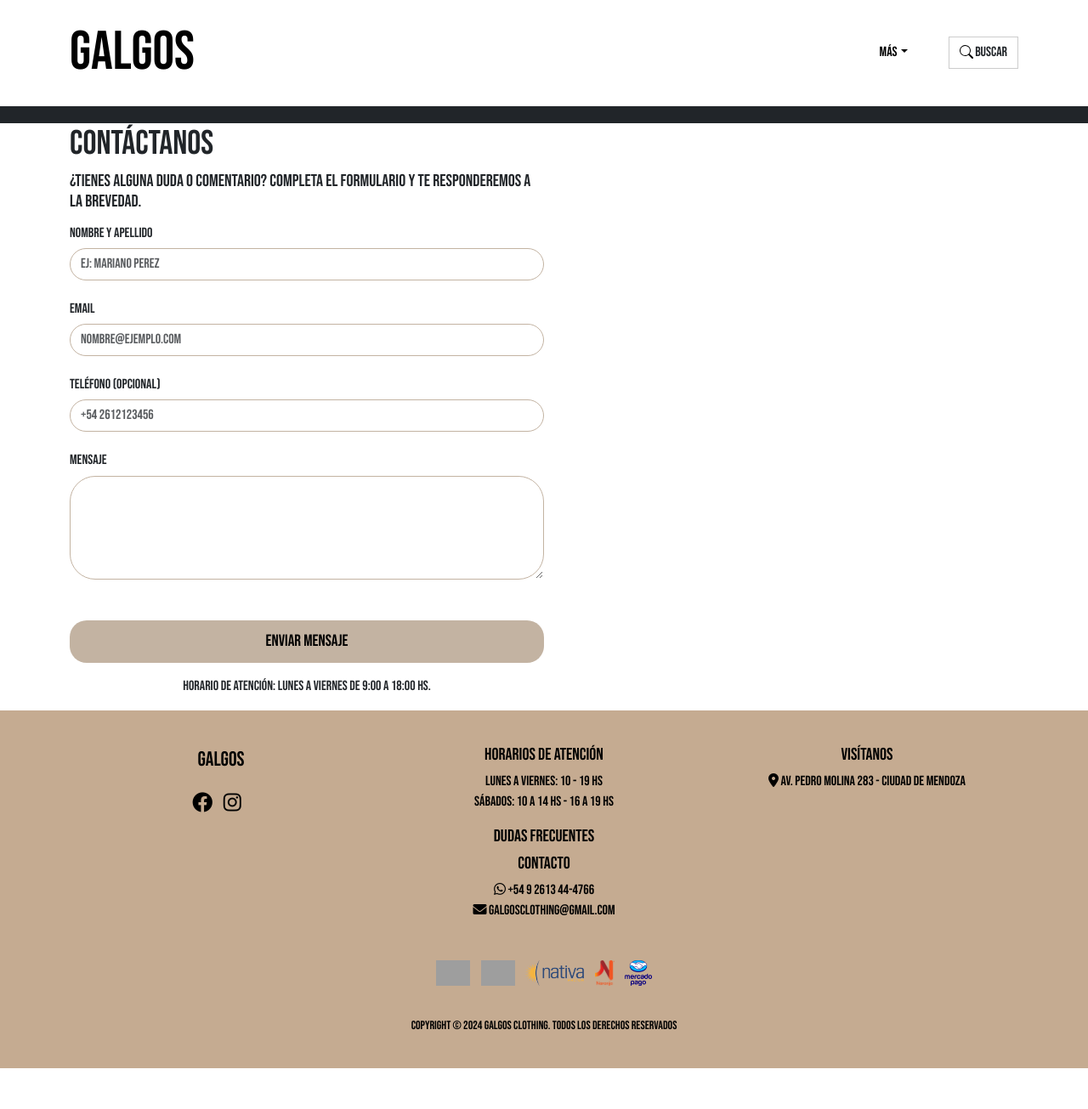
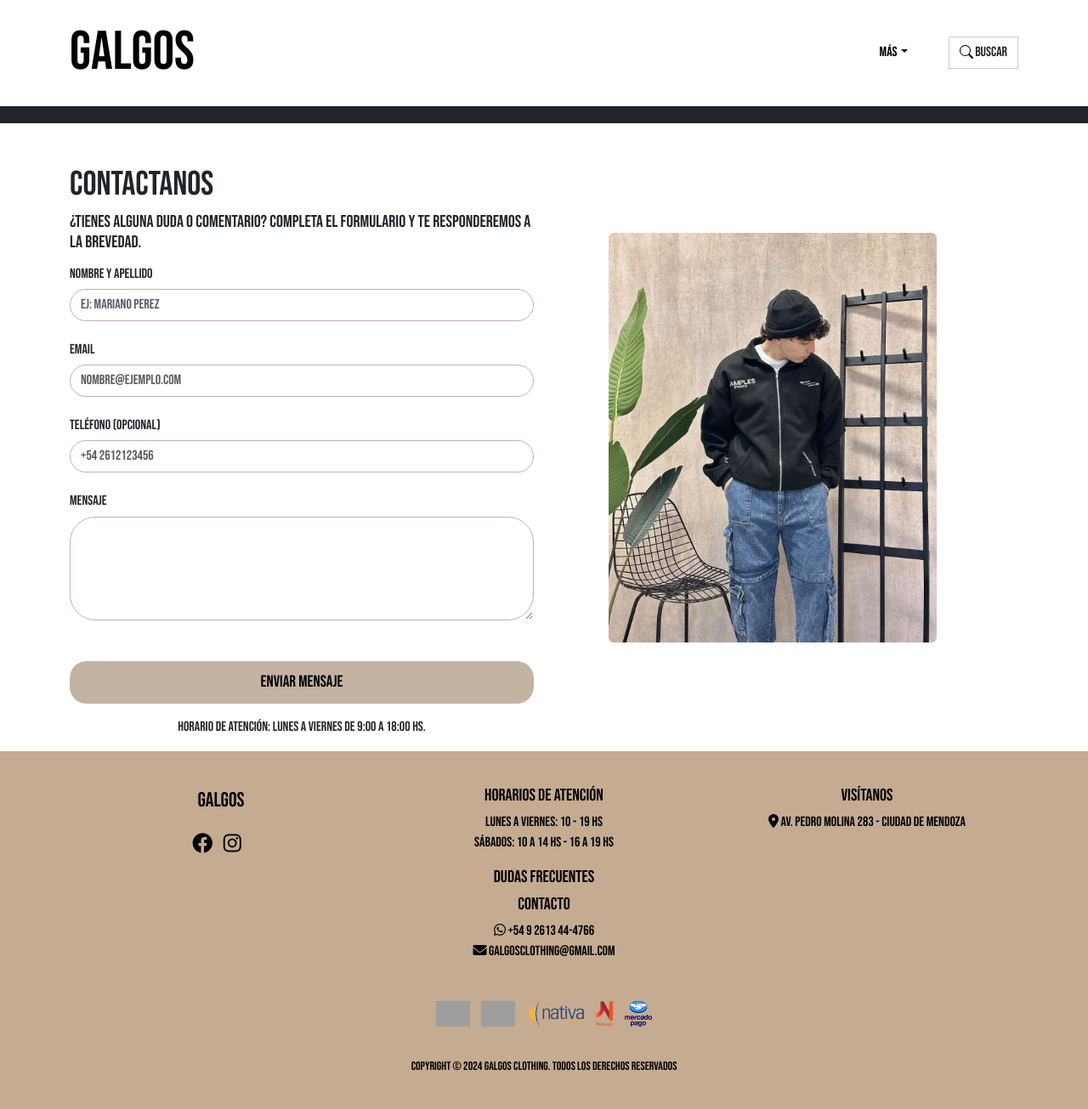
Before and after one commit to floradaro/railway2.0, a Flask app: page /contact_form.html in a window 1280 px wide. Shown: the whole page at 85% size. Before the commit the page ends 1257 px from the top, so only its background shows below. Run offline with Flask 3, Linux system fonts and the light colour scheme; some libraries are stand-ins or nearby versions; grey boxes are pictures that could not be loaded.

Commit message:
modifique templates

```diff
--- a/templates/base.html
+++ b/templates/base.html
@@ -45,6 +45,7 @@
                                     <a href="#" class="d-block mb-2 title2">→ Ver Todo</a>
                                     <a href="#" class="d-block mb-2 title2">→ Colección</a>-->
                                 <a href="../sizeTable" class="d-block mb-2 title2">→ Guía de talles</a>
+                                <a href="./contact_form.html" class="d-block mb-2 title2">→Contacto</a>
                                 {% if not session.get('logged_in') %}
                                 <a href="../login" class="d-block mb-2 title2">→ Iniciar Sesión</a>
                                 <a href="../signup" class="d-block mb-2 title2">→ Registrarse</a>
--- a/templates/contact_form.html
+++ b/templates/contact_form.html
@@ -45,6 +45,7 @@
                                     <a href="#" class="d-block mb-2 title2">→ Ver Todo</a>
                                     <a href="#" class="d-block mb-2 title2">→ Colección</a>-->
                                 <a href="./sizeTable" class="d-block mb-2 title2">→ Guía de talles</a>
+                                <a href="./contact_form.html" class="d-block mb-2 title2">→Contacto</a>
                                 {% if not session.get('logged_in') %}
                                 <a href="./login" class="d-block mb-2 title2">→ Iniciar Sesión</a>
                                 <a href="./signup" class="d-block mb-2 title2">→ Registrarse</a>
@@ -78,36 +79,36 @@
     </header>
 
     <main>
-        <section class="container ">
+       <section class="container">
+    <div class="row"> <!-- Añadimos una fila para crear 2 columnas -->
+        <div class="col-12 col-md-6"> <!-- Columna izquierda para el formulario -->
             <form id="contactForm">
-                <div class="col-9 col-md-6 col-lg-6 ">
-                    <h1 class="mb-2 text-dm-center">Contáctanos</h1>
+                <div class="col-12">
+                    <h1 class="mb-2 mt-5 text-dm-center">Contactanos</h1>
                     <h5 class="mb-4 mb-sm-3">
                         ¿Tienes alguna duda o comentario? Completa el formulario y te responderemos a la
                         brevedad.
                     </h5>
 
-
                     <div class="pb-3">
                         <h6>Nombre y Apellido</h6>
-                        <input type="text" class="form-control mb-2 input" id="fullname_form" name="fullname"
+                        <input type="text" class="form-control mb-2 input" id="fullname_form" name="fullname_form"
                             placeholder="Ej: Mariano Perez" required />
                     </div>
                     <div class="pb-3">
                         <h6>Email</h6>
-                        <input type="email" class="form-control mb-2 input" id="email_form" name="email"
+                        <input type="email" class="form-control mb-2 input" id="email_form" name="email_form"
                             placeholder="nombre@ejemplo.com" required />
                     </div>
                     <div class="pb-3">
                         <h6>Teléfono (Opcional)</h6>
-                        <input type="tel" class="form-control mb-2 input" id="phone_form" name="phone"
+                        <input type="tel" class="form-control mb-2 input" id="phone_form" name="phone_for"
                             placeholder="+54 2612123456" />
                     </div>
                     <div class="pb-3">
                         <h6>Mensaje</h6>
-                        <textarea name="" id="message_form" class="input w-100" rows="5"></textarea>
+                        <textarea name="message_form" id="message_form" class="input w-100" rows="5"></textarea>
                     </div>
-
 
                     <div id="signupMessage" class="alert d-none"></div>
 
@@ -116,13 +117,23 @@
                             Enviar mensaje
                         </button>
                     </div>
-                    <p class="mt-3 text-center">
+                    <p class="mt-3 mb-3 text-center">
                         Horario de atención: Lunes a Viernes de 9:00 a 18:00 hs.
                     </p>
-
                 </div>
             </form>
-        </section>
+        </div>
+
+        <!-- Columna derecha para la imagen -->
+        <div class="col-12 col-md-6 d-flex align-items-center justify-content-center">
+            <div class="p-3">
+                <!-- Aquí va tu imagen -->
+                <img src="../static/assets/img/9.jpg" alt="Imagen de contacto" class="w-75  ms-5 img-fluid rounded ">
+
+            </div>
+        </div>
+    </div>
+</section>
     </main>
     <footer class="footer">
         <div class="container">
@@ -187,8 +198,8 @@
             </div>
         </div>
     </footer>
+    <script src="https://cdn.jsdelivr.net/npm/@emailjs/browser@3/dist/email.min.js"></script>
     <script src="../static/js/bootstrap.js"></script>
-    <script src="https://cdn.jsdelivr.net/npm/@emailjs/browser@3/dist/email.min.js"></script>
     <script src="../static/js/apiEmail.js"></script>
 
 
--- a/templates/index.html
+++ b/templates/index.html
@@ -45,6 +45,7 @@
                                     <a href="#" class="d-block mb-2 title2">→ Ver Todo</a>
                                     <a href="#" class="d-block mb-2 title2">→ Colección</a>-->
                                 <a href="./sizeTable" class="d-block mb-2 title2">→ Guía de talles</a>
+                                <a href="./contact_form.html" class="d-block mb-2 title2">→Contacto</a>
                                 {% if not session.get('logged_in') %}
                                 <a href="./login" class="d-block mb-2 title2">→ Iniciar Sesión</a>
                                 <a href="./signup" class="d-block mb-2 title2">→ Registrarse</a>
--- a/templates/login.html
+++ b/templates/login.html
@@ -45,6 +45,7 @@
                                     <a href="#" class="d-block mb-2 title2">→ Ver Todo</a>
                                     <a href="#" class="d-block mb-2 title2">→ Colección</a>-->
                                 <a href="./sizeTable" class="d-block mb-2 title2">→ Guía de talles</a>
+                                <a href="./contact_form.html" class="d-block mb-2 title2">→Contacto</a>
                                 {% if not session.get('logged_in') %}
                                 <a href="./login" class="d-block mb-2 title2">→ Iniciar Sesión</a>
                                 <a href="./signup" class="d-block mb-2 title2">→ Registrarse</a>
--- a/templates/profile.html
+++ b/templates/profile.html
@@ -45,6 +45,7 @@
                                     <a href="#" class="d-block mb-2 title2">→ Ver Todo</a>
                                     <a href="#" class="d-block mb-2 title2">→ Colección</a>-->
                                 <a href="./sizeTable" class="d-block mb-2 title2">→ Guía de talles</a>
+                                <a href="./contact_form.html" class="d-block mb-2 title2">→Contacto</a>
                                 {% if not session.get('logged_in') %}
                                 <a href="./login" class="d-block mb-2 title2">→ Iniciar Sesión</a>
                                 <a href="./signup" class="d-block mb-2 title2">→ Registrarse</a>
--- a/templates/signup.html
+++ b/templates/signup.html
@@ -45,6 +45,7 @@
                                     <a href="#" class="d-block mb-2 title2">→ Ver Todo</a>
                                     <a href="#" class="d-block mb-2 title2">→ Colección</a>-->
                                 <a href="./sizeTable" class="d-block mb-2 title2">→ Guía de talles</a>
+                                <a href="./contact_form.html" class="d-block mb-2 title2">→Contacto</a>
                                 {% if not session.get('logged_in') %}
                                 <a href="./login" class="d-block mb-2 title2">→ Iniciar Sesión</a>
                                 <a href="./signup" class="d-block mb-2 title2">→ Registrarse</a>
--- a/templates/sizeTable.html
+++ b/templates/sizeTable.html
@@ -45,6 +45,7 @@
                                     <a href="#" class="d-block mb-2 title2">→ Ver Todo</a>
                                     <a href="#" class="d-block mb-2 title2">→ Colección</a>-->
                                 <a href="./sizeTable" class="d-block mb-2 title2">→ Guía de talles</a>
+                                <a href="./contact_form.html" class="d-block mb-2 title2">→Contacto</a>
                                 {% if not session.get('logged_in') %}
                                 <a href="./login" class="d-block mb-2 title2">→ Iniciar Sesión</a>
                                 <a href="./signup" class="d-block mb-2 title2">→ Registrarse</a>
```
